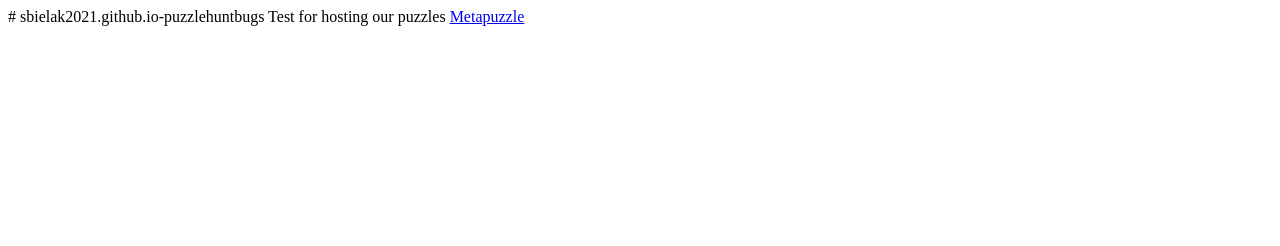
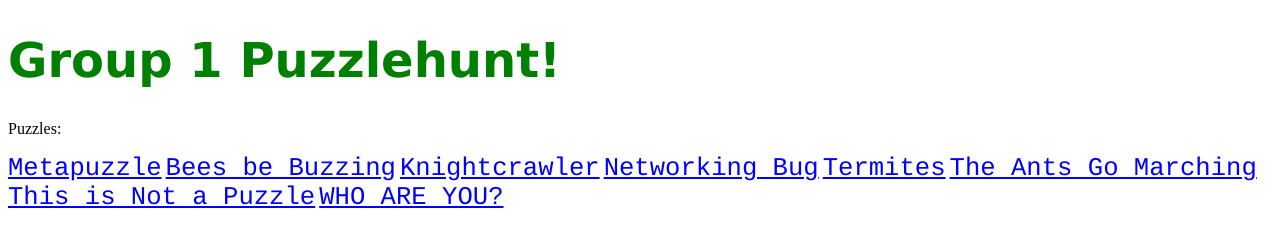
Before and after one commit to sbielak2021/puzzlehuntbugs, a plain HTML site: page index.html in a window 1280 px wide. Drawn offline with Linux system fonts and the light colour scheme.

Commit message:
Update index.html

```diff
--- a/index.html
+++ b/index.html
@@ -1,3 +1,33 @@
-# sbielak2021.github.io-puzzlehuntbugs
-Test for hosting our puzzles
+<!-- Credit to w3schools -->
+<!DOCTYPE html>
+<html>
+<head>
+<style>
+h1 {
+  color: green;
+  font-family: verdana;
+  font-size: 300%;
+}
+a {
+  color: blue;
+  font-family: courier;
+  font-size: 160%;
+}
+</style>
+</head>
+<body>
+
+<h1>Group 1 Puzzlehunt!</h1>
+<p>Puzzles:</p>
 <a href="https://sbielak2021.github.io/puzzlehuntbugs/Metapuzzle.pdf">Metapuzzle</a>
+<a href="https://sbielak2021.github.io/puzzlehuntbugs/BeesbeBuzzing.pdf">Bees be Buzzing</a>
+<a href="https://sbielak2021.github.io/puzzlehuntbugs/Knightcrawler.pdf">Knightcrawler</a>
+<a href="https://sbielak2021.github.io/puzzlehuntbugs/NetworkingBug.pdf">Networking Bug</a>
+<a href="https://sbielak2021.github.io/puzzlehuntbugs/Termites.pdf">Termites</a>
+<a href="https://sbielak2021.github.io/puzzlehuntbugs/TheAntsGoMarching.pdf">The Ants Go Marching</a>
+<a href="https://sbielak2021.github.io/puzzlehuntbugs/ThisisNotaPuzzle.pdf">This is Not a Puzzle</a>
+<a href="https://sbielak2021.github.io/puzzlehuntbugs/WHOAREYOU.pdf">WHO ARE YOU?</a>
+
+
+</body>
+</html>
```
